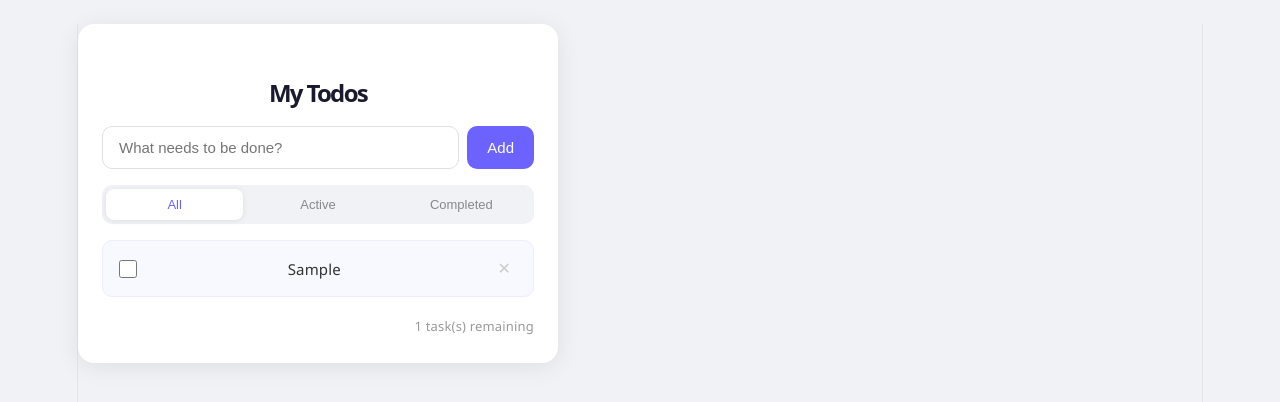
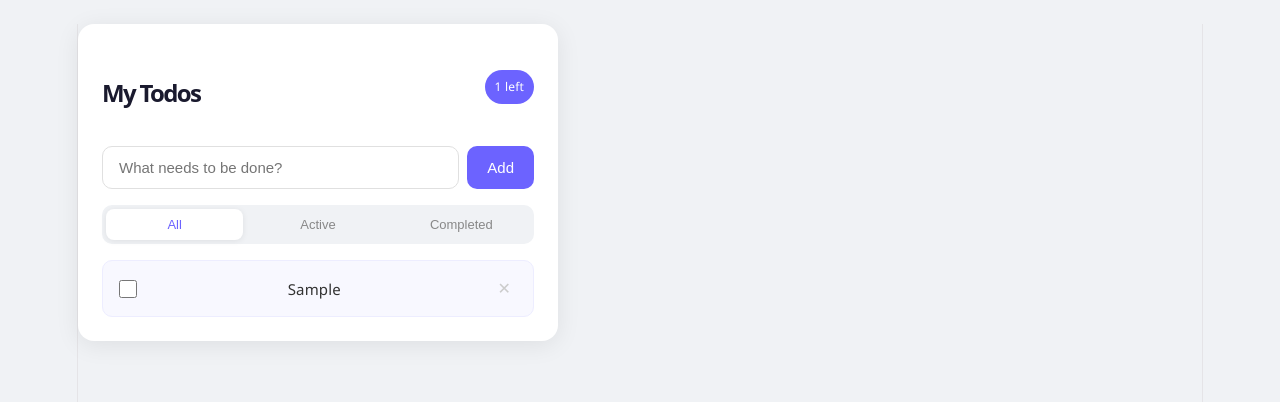
Before and after one commit to shubhamyadav-29/-Todo-List-App, a React (Vite) app: page / in a window 1280 px wide. Both pictures are taken after typing "Sample" into the empty fields and a click on the button "Add". Shown: the top 402 px of the page. Built offline with nearby package versions, Linux system fonts and the light colour scheme.

Commit message:
refactor: split app into reusable components

```diff
--- a/src/App.css
+++ b/src/App.css
@@ -172,3 +172,18 @@ body {
   color: #999;
   text-align: right;
 }
+.header {
+  display: flex;
+  align-items: center;
+  justify-content: space-between;
+  margin-bottom: 20px;
+}
+
+.remaining-badge {
+  background: #6c63ff;
+  color: white;
+  font-size: 12px;
+  font-weight: 500;
+  padding: 4px 10px;
+  border-radius: 20px;
+}
--- a/src/App.jsx
+++ b/src/App.jsx
@@ -1,21 +1,21 @@
 import { useState } from 'react'
 import './App.css'
+import Header from './components/Header'
+import TodoInput from './components/TodoInput'
+import FilterTabs from './components/FilterTabs'
+import TodoList from './components/TodoList'
 
 function App() {
   const [todos, setTodos] = useState([])
-  const [inputValue, setInputValue] = useState('')
-  // ✅ NEW: track which filter is active
-  const [filter, setFilter] = useState('all') // 'all' | 'active' | 'completed'
+  const [filter, setFilter] = useState('all')
 
-  function handleAddTodo() {
-    if (inputValue.trim() === '') return
+  function handleAddTodo(text) {
     const newTodo = {
       id: Date.now(),
-      text: inputValue,
+      text,
       completed: false
     }
     setTodos([...todos, newTodo])
-    setInputValue('')
   }
 
   function handleToggle(id) {
@@ -28,86 +28,19 @@ function App() {
     setTodos(todos.filter((todo) => todo.id !== id))
   }
 
-  function handleKeyDown(e) {
-    if (e.key === 'Enter') handleAddTodo()
-  }
-
-  // ✅ NEW: derived state — we don't store this in useState
-  // we calculate it from existing state every render
-  const filteredTodos = todos.filter((todo) => {
-    if (filter === 'active') return !todo.completed
-    if (filter === 'completed') return todo.completed
-    return true // 'all'
-  })
-
   const remainingCount = todos.filter(t => !t.completed).length
 
   return (
     <div className="container">
-      <h1 className="title">My Todos</h1>
-
-      <div className="input-row">
-        <input
-          className="todo-input"
-          type="text"
-          placeholder="What needs to be done?"
-          value={inputValue}
-          onChange={(e) => setInputValue(e.target.value)}
-          onKeyDown={handleKeyDown}
-        />
-        <button className="add-btn" onClick={handleAddTodo}>
-          Add
-        </button>
-      </div>
-
-      {/* ✅ NEW: Filter tabs */}
-      <div className="filter-tabs">
-        {['all', 'active', 'completed'].map((tab) => (
-          <button
-            key={tab}
-            className={`filter-btn ${filter === tab ? 'active' : ''}`}
-            onClick={() => setFilter(tab)}
-          >
-            {/* Capitalize first letter */}
-            {tab.charAt(0).toUpperCase() + tab.slice(1)}
-          </button>
-        ))}
-      </div>
-
-      {/* ✅ NEW: Empty state message */}
-      {filteredTodos.length === 0 && (
-        <p className="empty-msg">
-          {filter === 'completed' ? 'No completed tasks yet.' :
-           filter === 'active' ? 'Nothing left to do! 🎉' :
-           'Add your first task above.'}
-        </p>
-      )}
-
-      <ul className="todo-list">
-        {filteredTodos.map((todo) => (
-          <li key={todo.id} className={`todo-item ${todo.completed ? 'completed' : ''}`}>
-            <input
-              type="checkbox"
-              className="todo-checkbox"
-              checked={todo.completed}
-              onChange={() => handleToggle(todo.id)}
-            />
-            <span className="todo-text">{todo.text}</span>
-            <button
-              className="delete-btn"
-              onClick={() => handleDelete(todo.id)}
-            >
-              ✕
-            </button>
-          </li>
-        ))}
-      </ul>
-
-      {todos.length > 0 && (
-        <p className="todo-count">
-          {remainingCount} task(s) remaining
-        </p>
-      )}
+      <Header remaining={remainingCount} />
+      <TodoInput onAdd={handleAddTodo} />
+      <FilterTabs filter={filter} onFilterChange={setFilter} />
+      <TodoList
+        todos={todos}
+        filter={filter}
+        onToggle={handleToggle}
+        onDelete={handleDelete}
+      />
     </div>
   )
 }
--- /dev/null
+++ b/src/components/FilterTabs.jsx
@@ -0,0 +1,17 @@
+function FilterTabs({ filter, onFilterChange }) {
+  return (
+    <div className="filter-tabs">
+      {['all', 'active', 'completed'].map((tab) => (
+        <button
+          key={tab}
+          className={`filter-btn ${filter === tab ? 'active' : ''}`}
+          onClick={() => onFilterChange(tab)}
+        >
+          {tab.charAt(0).toUpperCase() + tab.slice(1)}
+        </button>
+      ))}
+    </div>
+  )
+}
+
+export default FilterTabs
--- /dev/null
+++ b/src/components/Header.jsx
@@ -0,0 +1,12 @@
+function Header({ remaining }) {
+  return (
+    <div className="header">
+      <h1 className="title">My Todos</h1>
+      {remaining > 0 && (
+        <span className="remaining-badge">{remaining} left</span>
+      )}
+    </div>
+  )
+}
+
+export default Header
--- /dev/null
+++ b/src/components/TodoInput.jsx
@@ -0,0 +1,33 @@
+import { useState } from 'react'
+
+function TodoInput({ onAdd }) {
+  const [inputValue, setInputValue] = useState('')
+
+  function handleAdd() {
+    if (inputValue.trim() === '') return
+    onAdd(inputValue)        // send value up to App
+    setInputValue('')
+  }
+
+  function handleKeyDown(e) {
+    if (e.key === 'Enter') handleAdd()
+  }
+
+  return (
+    <div className="input-row">
+      <input
+        className="todo-input"
+        type="text"
+        placeholder="What needs to be done?"
+        value={inputValue}
+        onChange={(e) => setInputValue(e.target.value)}
+        onKeyDown={handleKeyDown}
+      />
+      <button className="add-btn" onClick={handleAdd}>
+        Add
+      </button>
+    </div>
+  )
+}
+
+export default TodoInput
--- /dev/null
+++ b/src/components/TodoItem.jsx
@@ -0,0 +1,21 @@
+function TodoItem({ todo, onToggle, onDelete }) {
+  return (
+    <li className={`todo-item ${todo.completed ? 'completed' : ''}`}>
+      <input
+        type="checkbox"
+        className="todo-checkbox"
+        checked={todo.completed}
+        onChange={() => onToggle(todo.id)}
+      />
+      <span className="todo-text">{todo.text}</span>
+      <button
+        className="delete-btn"
+        onClick={() => onDelete(todo.id)}
+      >
+        ✕
+      </button>
+    </li>
+  )
+}
+
+export default TodoItem
--- /dev/null
+++ b/src/components/TodoList.jsx
@@ -0,0 +1,35 @@
+import TodoItem from './TodoItem'
+
+function TodoList({ todos, filter, onToggle, onDelete }) {
+
+  const filteredTodos = todos.filter((todo) => {
+    if (filter === 'active') return !todo.completed
+    if (filter === 'completed') return todo.completed
+    return true
+  })
+
+  if (filteredTodos.length === 0) {
+    return (
+      <p className="empty-msg">
+        {filter === 'completed' ? 'No completed tasks yet.' :
+         filter === 'active' ? 'Nothing left to do! 🎉' :
+         'Add your first task above.'}
+      </p>
+    )
+  }
+
+  return (
+    <ul className="todo-list">
+      {filteredTodos.map((todo) => (
+        <TodoItem
+          key={todo.id}
+          todo={todo}
+          onToggle={onToggle}
+          onDelete={onDelete}
+        />
+      ))}
+    </ul>
+  )
+}
+
+export default TodoList
```
